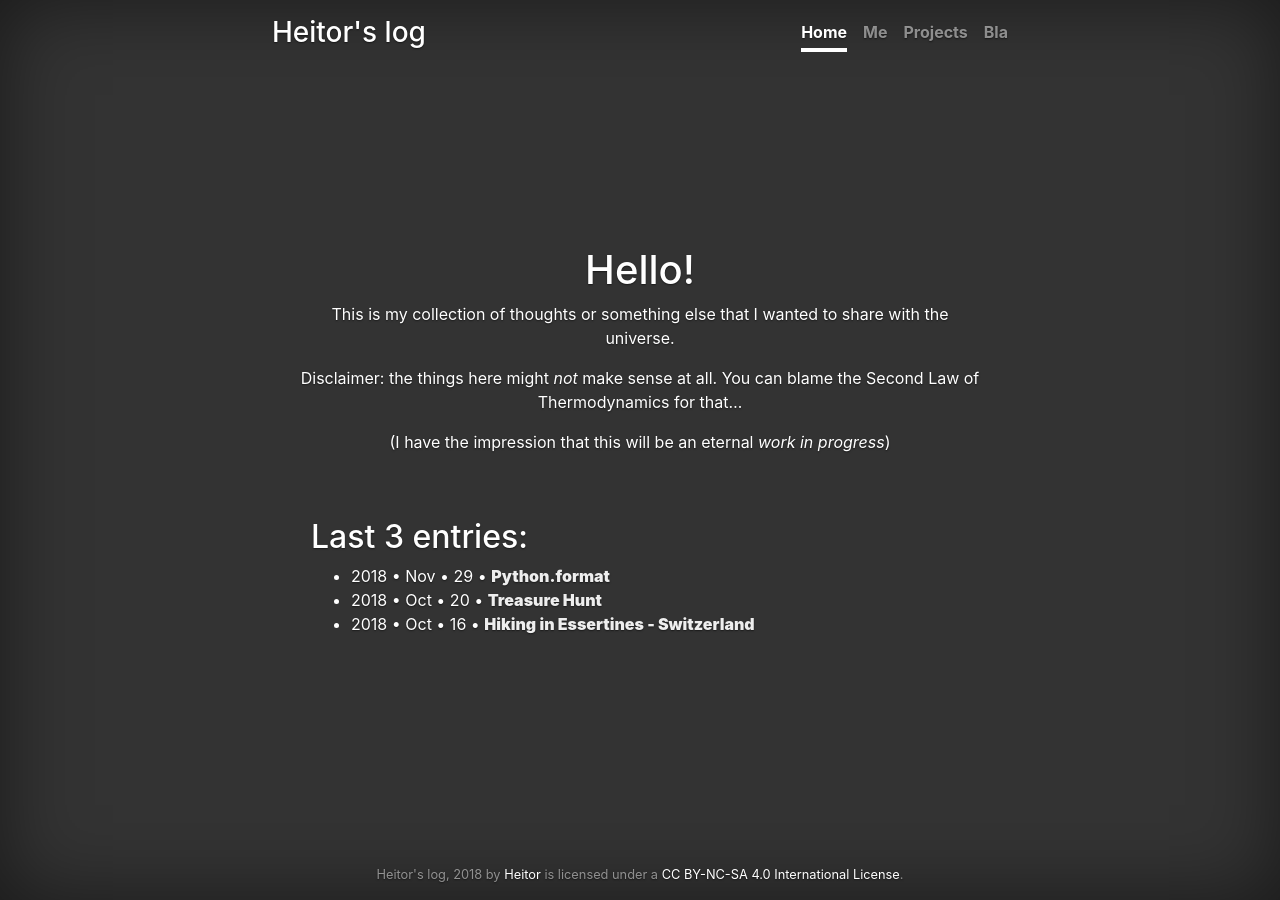
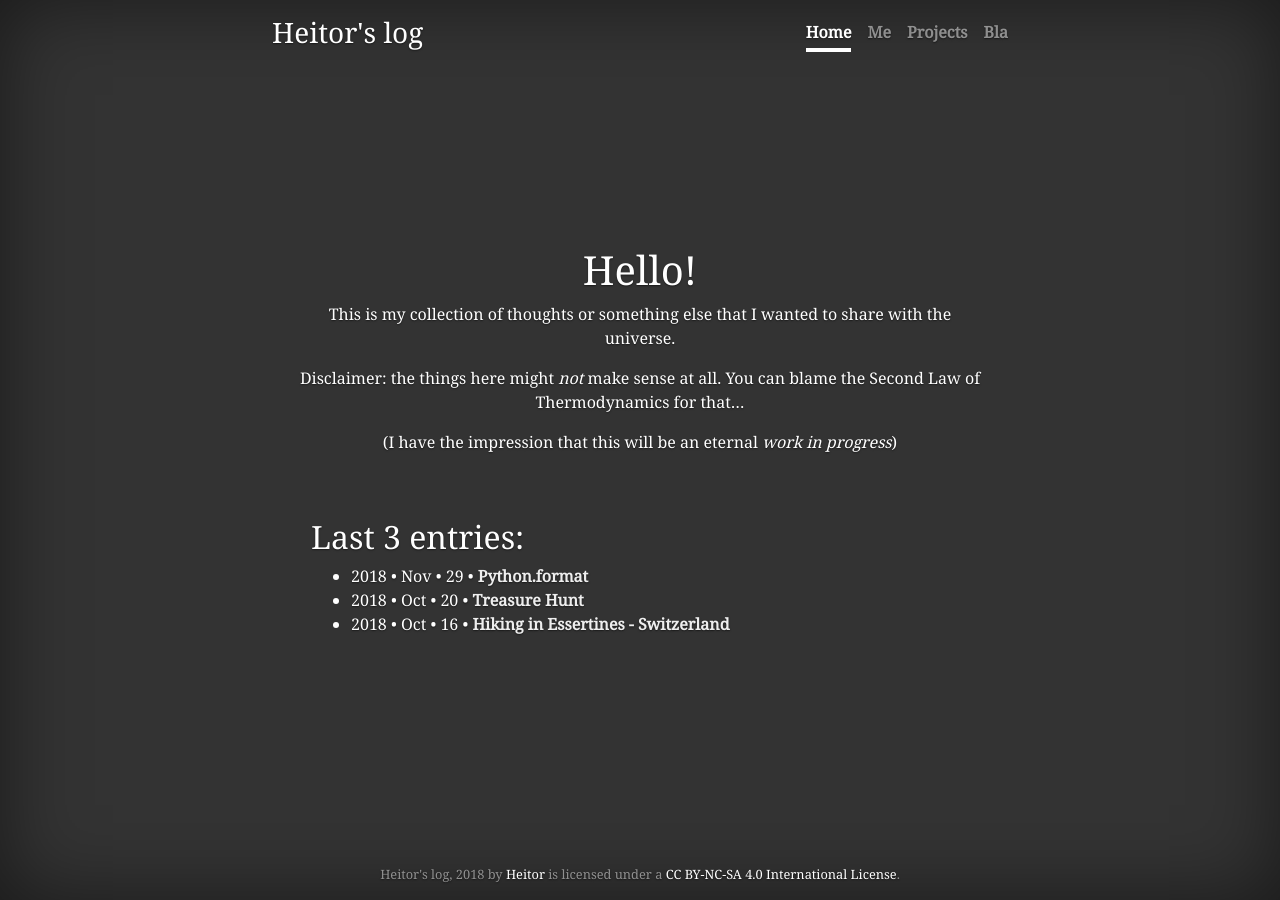
Before and after one commit to heitorPB/heitorPB.github.io, a Jekyll site: the page built from index.md, in a window 1280 px wide. Built offline with Jekyll 4.4.1, drawn with Linux system fonts in a browser that asks for light colours.

Commit message:
Use Google Noto Serif font

```diff
--- a/_includes/head.html
+++ b/_includes/head.html
@@ -7,6 +7,7 @@
 	<link rel="stylesheet" href="https://stackpath.bootstrapcdn.com/bootstrap/4.1.3/css/bootstrap.min.css" integrity="sha384-MCw98/SFnGE8fJT3GXwEOngsV7Zt27NXFoaoApmYm81iuXoPkFOJwJ8ERdknLPMO" crossorigin="anonymous">
 
 	<!-- custom css AFTER bootstrap -->
+	<link href="https://fonts.googleapis.com/css?family=Noto+Serif&amp;subset=greek-ext,latin-ext" rel="stylesheet">
 	<link rel="stylesheet" href="/assets/css/cover.css">
 	<link rel="stylesheet" href="/assets/css/monokai.css">
 
--- a/assets/css/cover.css
+++ b/assets/css/cover.css
@@ -33,6 +33,7 @@ html, body, #wrapper {
 body {
   display: -ms-flexbox;
   display: flex;
+  font-family: 'Noto Serif', serif;
   color: #fff;
   text-shadow: 0 .05rem .1rem rgba(0, 0, 0, .5);
 }
```
